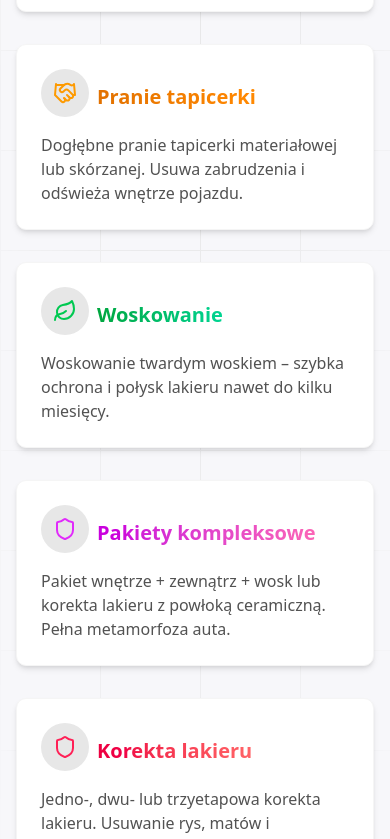
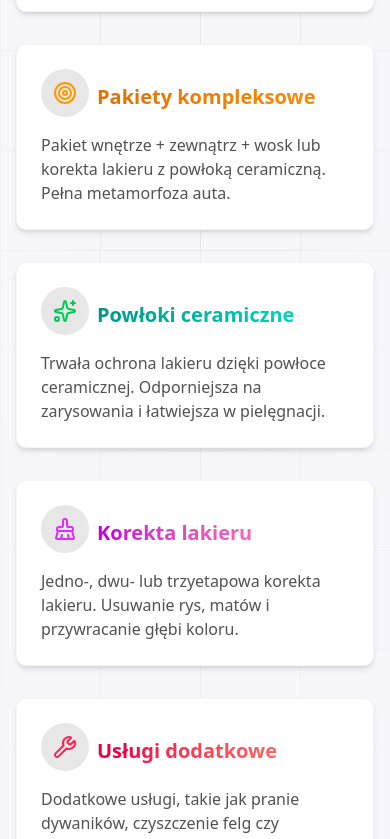
Before and after one commit to ikarpiatkowski/jcob-detaling, a Next.js app: page / in a window 390 px wide. Shown: the part 1480-2319 px from the top of the page. Built offline with nearby package versions, Linux system fonts and the light colour scheme.

Commit message:
Additional tweaks pt.7

```diff
--- a/src/app/layout.tsx
+++ b/src/app/layout.tsx
@@ -16,7 +16,7 @@ const geistMono = Geist_Mono({
 export const metadata: Metadata = {
   title: "Jacob Detaling",
   description:
-    "Firma Jacob Detaling to polski producent wysokiej jakości frontów lakierowanych, specjalizujący się w precyzyjnej obróbce drewna i MDF. Dzięki nowoczesnym technologiom lakierowania i dbałości o detale, oferuje estetyczne i trwałe rozwiązania do kuchni, łazienek i mebli na wymiar. Firma łączy rzemieślniczą precyzję z nowoczesnym designem, dostosowując produkty do indywidualnych potrzeb klientów.",
+    "Profesjonalny auto detailing w Toruniu - ochrona lakieru, czyszczenie wnętrz i pielęgnacja samochodów.",
 };
 
 export default function RootLayout({
--- a/src/components/product-showcase.tsx
+++ b/src/components/product-showcase.tsx
@@ -14,50 +14,32 @@ const products = [
   {
     id: 1,
     name: "Kompleksowe mycie zewnętrzne",
-    description:
-      "Dokładne mycie karoserii, felg i nadkoli z użyciem bezpiecznych środków oraz piany aktywnej.",
     image: "/main1.jpg",
-    color: "Biały / Srebrny",
   },
   {
     id: 2,
     name: "Pranie tapicerki i wnętrza",
-    description:
-      "Głębokie czyszczenie tapicerki materiałowej lub skórzanej, odkurzanie i detailing wnętrza.",
     image: "/main2.jpg",
-    color: "Szary / Czarny",
   },
   {
     id: 3,
     name: "Korekta lakieru",
-    description:
-      "Usuwanie rys, zmatowień i przywracanie głębi koloru lakieru w kilku etapach polerowania.",
     image: "/main3.jpg",
-    color: "Czerwony / Bordowy",
   },
   {
     id: 4,
     name: "Aplikacja powłoki ceramicznej",
-    description:
-      "Profesjonalna ochrona lakieru przed czynnikami zewnętrznymi, nadająca hydrofobowość i połysk.",
     image: "/main4.jpg",
-    color: "Bezbarwny / Transparentny",
   },
   {
     id: 5,
     name: "Renowacja reflektorów",
-    description:
-      "Przywracanie przejrzystości i fabrycznego wyglądu lampom samochodowym.",
     image: "/main2.jpg",
-    color: "Żółty / Przezroczysty",
   },
   {
     id: 6,
     name: "Woskowanie i zabezpieczenie",
-    description:
-      "Nadanie lakierowi głębi, połysku i ochrony na długie tygodnie.",
     image: "/main3.jpg",
-    color: "Złoty / Bursztynowy",
   },
 ];
 
@@ -179,22 +161,6 @@ export default function ProductShowcase() {
                 fill
                 className="object-cover"
               />
-              <div className="absolute inset-0 bg-gradient-to-t from-black/70 to-transparent flex items-end">
-                <div className="p-6 md:p-10 text-white">
-                  <h3 className="text-2xl md:text-3xl font-bold mb-2">
-                    {products[currentIndex].name}
-                  </h3>
-                  <p className="text-white/80 mb-4 max-w-md">
-                    {products[currentIndex].description}
-                  </p>
-                  <div className="flex items-center mb-4">
-                    <span className="mr-2">Color:</span>
-                    <span className="font-medium">
-                      {products[currentIndex].color}
-                    </span>
-                  </div>
-                </div>
-              </div>
             </div>
           </motion.div>
         </AnimatePresence>
--- a/src/components/sections/features-section.tsx
+++ b/src/components/sections/features-section.tsx
@@ -3,11 +3,10 @@ import FeatureCard from "@/components/feature-card";
 import React from "react";
 
 export default function FeaturesSection() {
-  // Map feature index to price table section id
-  // Synchronize features with price table content
   const features = [
     {
       id: "detailing-wnetrza",
+      targetId: "detailing-wnetrza",
       title: "Detailing wnętrza",
       description:
         "Kompleksowe czyszczenie wnętrza, pranie tapicerki i pielęgnacja skóry. Idealne odświeżenie środka auta.",
@@ -16,7 +15,8 @@ export default function FeaturesSection() {
       iconColor: "text-cyan-500",
     },
     {
-      id: "detailing-wnetrzny",
+      id: "detailing-zewnetrzny",
+      targetId: "detailing-zewnetrzny",
       title: "Detailing zewnętrzny",
       description:
         "Dokładne mycie karoserii, woskowanie i konserwacja powłoki ceramicznej dla trwałej ochrony lakieru.",
@@ -25,48 +25,75 @@ export default function FeaturesSection() {
       iconColor: "text-blue-500",
     },
     {
-      id: "pranie-tapicerki",
-      title: "Pranie tapicerki",
+      id: "pakiety-kompleksowe",
+      targetId: "pakiety-kompleksowe",
+      title: "Pakiety kompleksowe",
       description:
-        "Dogłębne pranie tapicerki materiałowej lub skórzanej. Usuwa zabrudzenia i odświeża wnętrze pojazdu.",
-      icon: "Handshake",
+        "Pakiet wnętrze + zewnątrz + wosk lub korekta lakieru z powłoką ceramiczną. Pełna metamorfoza auta.",
+      icon: "Target",
       titleGradient: "from-amber-600 to-orange-400",
       iconColor: "text-amber-500",
     },
     {
-      id: "woskowanie",
-      title: "Woskowanie",
+      id: "powloki-ceramiczne",
+      targetId: "powloki-ceramiczne",
+      title: "Powłoki ceramiczne",
       description:
-        "Woskowanie twardym woskiem – szybka ochrona i połysk lakieru nawet do kilku miesięcy.",
-      icon: "Leaf",
-      titleGradient: "from-green-600 to-emerald-400",
+        "Trwała ochrona lakieru dzięki powłoce ceramicznej. Odporniejsza na zarysowania i łatwiejsza w pielęgnacji.",
+      icon: "Sparkles",
+      titleGradient: "from-teal-600 to-teal-400",
       iconColor: "text-green-500",
     },
     {
-      id: "pakiety-kompleksowe",
-      title: "Pakiety kompleksowe",
+      id: "korekta-lakieru",
+      targetId: "korekta-lakieru",
+      title: "Korekta lakieru",
       description:
-        "Pakiet wnętrze + zewnątrz + wosk lub korekta lakieru z powłoką ceramiczną. Pełna metamorfoza auta.",
-      icon: "Target",
+        "Jedno-, dwu- lub trzyetapowa korekta lakieru. Usuwanie rys, matów i przywracanie głębi koloru.",
+      icon: "BrushCleaning",
       titleGradient: "from-fuchsia-600 to-pink-400",
       iconColor: "text-fuchsia-500",
     },
     {
-      id: "korekta-lakieru",
-      title: "Korekta lakieru",
+      id: "uslugi-dodatkowe",
+      targetId: "uslugi-dodatkowe",
+      title: "Usługi dodatkowe",
       description:
-        "Jedno-, dwu- lub trzyetapowa korekta lakieru. Usuwanie rys, matów i przywracanie głębi koloru.",
+        "Dodatkowe usługi, takie jak pranie dywaników, czyszczenie felg czy konserwacja plastików.",
       icon: "Wrench",
       titleGradient: "from-rose-600 to-red-400",
       iconColor: "text-rose-500",
     },
   ];
 
-  const handleFeatureClick = (id: string) => (e: React.MouseEvent) => {
+  const NAVBAR_OFFSET = 80;
+  const handleFeatureClick = (targetId: string) => (e: React.MouseEvent) => {
     e.preventDefault();
-    const section = document.getElementById(id);
-    if (section) section.scrollIntoView({ behavior: "smooth" });
+    const section = document.getElementById(targetId);
+    if (section) {
+      const y =
+        section.getBoundingClientRect().top + window.scrollY - NAVBAR_OFFSET;
+      window.scrollTo({ top: y, behavior: "smooth" });
+    }
   };
+
+  React.useEffect(() => {
+    const ids = [
+      "detailing-wnetrza",
+      "detailing-zewnetrzny",
+      "pakiety-kompleksowe",
+      "powloki-ceramiczne",
+      "korekta-lakieru",
+      "uslugi-dodatkowe",
+    ];
+    ids.forEach((id) => {
+      const el = document.getElementById(id);
+      if (el) {
+        (el as HTMLElement).style.scrollMarginTop = NAVBAR_OFFSET + "px";
+      }
+    });
+  }, []);
+
   return (
     <section id="features" className="py-20 bg-stripes">
       <div className="container mx-auto px-4 sm:px-6 lg:px-8">
@@ -85,7 +112,7 @@ export default function FeaturesSection() {
           {features.map((feature) => (
             <button
               key={feature.id}
-              onClick={handleFeatureClick(feature.id)}
+              onClick={handleFeatureClick(feature.targetId)}
               className="text-left focus:outline-none h-full flex"
             >
               <div className="w-full h-full flex">
--- a/src/components/sections/footer.tsx
+++ b/src/components/sections/footer.tsx
@@ -95,7 +95,7 @@ export default function Footer() {
             <div className="flex space-x-4 items-center">
               {/* Facebook Icon */}
               <Link
-                href="#"
+                href="https://www.facebook.com/profile.php?id=61574533026006"
                 className="transition-colors flex items-center justify-center"
                 aria-label="Facebook"
               >
@@ -114,7 +114,7 @@ export default function Footer() {
               </Link>
               {/* Instagram Icon */}
               <Link
-                href="#"
+                href="https://www.instagram.com/jacob.detailing/"
                 className="transition-colors flex items-center justify-center"
                 aria-label="Instagram"
               >
@@ -132,7 +132,7 @@ export default function Footer() {
                 </svg>
               </Link>
               {/* Google Icon (standardized size) */}
-              <Link
+              {/* <Link
                 href="#"
                 className="transition-colors flex items-center justify-center"
                 aria-label="Google"
@@ -167,7 +167,7 @@ export default function Footer() {
                     </clipPath>
                   </defs>
                 </svg>
-              </Link>
+              </Link> */}
             </div>
           </div>
         </div>
--- a/src/components/sections/price-table-shadcn.tsx
+++ b/src/components/sections/price-table-shadcn.tsx
@@ -1,3 +1,4 @@
+import React from "react";
 import {
   Table,
   TableBody,
@@ -6,12 +7,22 @@ import {
   TableHeader,
   TableRow,
 } from "@/components/ui/table";
-import { Bubbles, Car, Target, Sparkles, Wrench } from "lucide-react";
+import {
+  Bubbles,
+  Car,
+  Target,
+  Sparkles,
+  Wrench,
+  BrushCleaning,
+} from "lucide-react";
 
 const sections = [
   {
-    icon: <Bubbles className="text-cyan-500" />,
+    id: "detailing-wnetrza",
+    icon: <Bubbles />,
+    colorClass: "text-cyan-500",
     title: "Detailing wnętrza",
+    titleGradient: "from-cyan-600 to-cyan-400",
     headers: ["Usługa", "Małe auto", "Średnie auto", "Duże auto"],
     rows: [
       ["Kompletne czyszczenie wnętrza", "120 zł", "140 zł", "160 zł"],
@@ -25,8 +36,11 @@ const sections = [
     ],
   },
   {
-    icon: <Car className="text-blue-500" />,
+    id: "detailing-zewnetrzny",
+    icon: <Car />,
+    colorClass: "text-blue-500",
     title: "Detailing zewnętrzny",
+    titleGradient: "from-blue-600 to-blue-400",
     headers: ["Usługa", "Małe auto", "Średnie auto", "Duże auto"],
     rows: [
       ["Kompletne mycie zewnętrzne", "120 zł", "140 zł", "160 zł"],
@@ -40,8 +54,11 @@ const sections = [
     ],
   },
   {
-    icon: <Target className="text-fuchsia-500" />,
+    id: "pakiety-kompleksowe",
+    icon: <Target />,
+    colorClass: "text-amber-500",
     title: "Pakiety kompleksowe",
+    titleGradient: "from-amber-600 to-orange-400",
     headers: ["Usługa", "Małe auto", "Średnie auto", "Duże auto"],
     rows: [
       [
@@ -59,8 +76,11 @@ const sections = [
     ],
   },
   {
-    icon: <Sparkles className="text-yellow-500" />,
+    id: "powloki-ceramiczne",
+    icon: <Sparkles />,
+    colorClass: "text-green-500",
     title: "Powłoki ceramiczne",
+    titleGradient: "from-teal-600 to-teal-400",
     headers: ["Usługa", "Małe auto", "Średnie auto", "Duże auto"],
     rows: [
       [
@@ -91,8 +111,11 @@ const sections = [
     ],
   },
   {
-    icon: <Wrench className="text-rose-500" />,
+    id: "korekta-lakieru",
+    icon: <BrushCleaning />,
+    colorClass: "text-fuchsia-500",
     title: "Korekty lakieru",
+    titleGradient: "from-fuchsia-600 to-pink-400",
     headers: ["Usługa", "Małe auto", "Średnie auto", "Duże auto"],
     rows: [
       ["1-etapowa korekta lakieru", "650 zł", "750 zł", "850 zł"],
@@ -109,39 +132,36 @@ const extraServices = [
 
 export default function PriceTableShadcn() {
   return (
-    <section id="pricetable" className=" mx-auto py-16 px-2">
+    <section id="pricetable" className="mx-auto py-16 px-2">
       <h1 className="text-3xl md:text-4xl font-bold mb-8 text-center">
         Cennik usług
       </h1>
       <div className="space-y-12 max-w-3xl mx-auto">
-        {sections.map((section, idx) => (
-          <div
-            key={section.title}
-            id={
-              [
-                "detailing-wnetrza",
-                "detailing-wnetrzny",
-                "pranie-tapicerki",
-                "woskowanie",
-                "pakiety-kompleksowe",
-                "korekta-lakieru",
-              ][idx]
-            }
-            className="overflow-x-auto"
-          >
-            <div className="min-w-[600px] md:min-w-0">
-              <Table className="rounded-lg overflow-hidden w-full">
+        {sections.map((section) => (
+          <div key={section.title} id={section.id} className="overflow-x-auto">
+            <div className="min-w-[700px] md:min-w-0">
+              <Table className="rounded-lg overflow-hidden w-full table-fixed">
                 <TableHeader>
                   <TableRow>
                     {section.headers.map((header, j) => (
                       <TableHead
                         key={header}
-                        className="border-b border-neutral-200 dark:border-neutral-700 bg-neutral-200 dark:bg-neutral-800"
+                        className={
+                          j === 0
+                            ? `border-b border-neutral-200 dark:border-neutral-700 bg-neutral-200 dark:bg-neutral-800 ${section.colorClass} font-semibold w-3/4`
+                            : "border-b border-neutral-200 dark:border-neutral-700 bg-neutral-200 dark:bg-neutral-800 w-1/6"
+                        }
                       >
                         {j === 0 ? (
-                          <div className="flex items-center gap-2 font-semibold">
-                            <span className="text-2xl">{section.icon}</span>
-                            {section.title}
+                          <div className="flex items-center gap-2">
+                            {React.cloneElement(section.icon, {
+                              className: `text-xl ${section.colorClass}`,
+                            })}
+                            <span
+                              className={`bg-gradient-to-r bg-clip-text text-transparent ${section.titleGradient}`}
+                            >
+                              {section.title}
+                            </span>
                           </div>
                         ) : (
                           header
@@ -171,17 +191,20 @@ export default function PriceTableShadcn() {
             </div>
           </div>
         ))}
-        <div className="overflow-x-auto">
-          <div className="min-w-[400px] md:min-w-0">
+        <div className="overflow-x-auto" id="uslugi-dodatkowe">
+          <div className="min-w-[700px] md:min-w-0">
             <Table className="rounded-lg overflow-hidden w-full">
               <TableHeader>
                 <TableRow>
-                  <TableHead className="border-b border-neutral-200 dark:border-neutral-700 bg-neutral-200 dark:bg-neutral-800 ">
+                  <TableHead className="border-b border-neutral-200 dark:border-neutral-700 bg-neutral-200 dark:bg-neutral-800">
                     <div className="flex items-center gap-2 font-semibold">
-                      <Wrench className="text-rose-500" /> Usługi dodatkowe
+                      <Wrench className="text-rose-500" />
+                      <span className="bg-gradient-to-r bg-clip-text text-transparent from-rose-600 to-red-400">
+                        Usługi dodatkowe
+                      </span>
                     </div>
                   </TableHead>
-                  <TableHead className="border-b border-neutral-200 dark:border-neutral-700 bg-neutral-200 dark:bg-neutral-800">
+                  <TableHead className="border-b border-neutral-200 dark:border-neutral-700 bg-neutral-200 dark:bg-neutral-800 text-right">
                     Cena
                   </TableHead>
                 </TableRow>
@@ -195,7 +218,7 @@ export default function PriceTableShadcn() {
                     <TableCell className="border-r border-neutral-200 dark:border-neutral-700 bg-neutral-50 dark:bg-neutral-900">
                       {row[0]}
                     </TableCell>
-                    <TableCell className="border-neutral-200 dark:border-neutral-700 bg-neutral-50 dark:bg-neutral-900">
+                    <TableCell className="border-neutral-200 dark:border-neutral-700 bg-neutral-50 dark:bg-neutral-900 text-right">
                       {row[1]}
                     </TableCell>
                   </TableRow>
```
Also changed, not shown: src/components/feature-card.tsx (+8 -0 lines).
